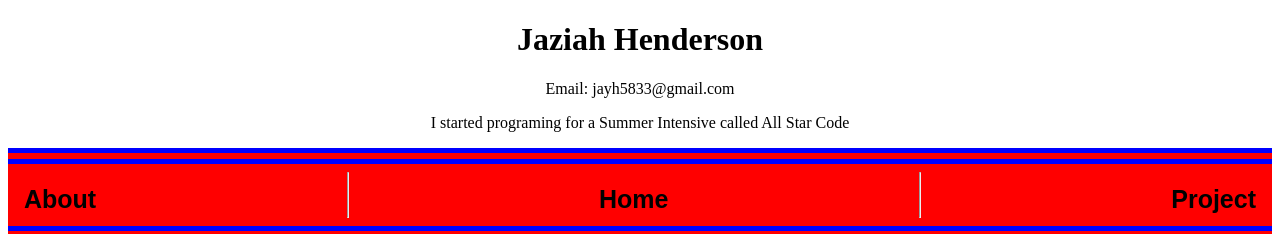
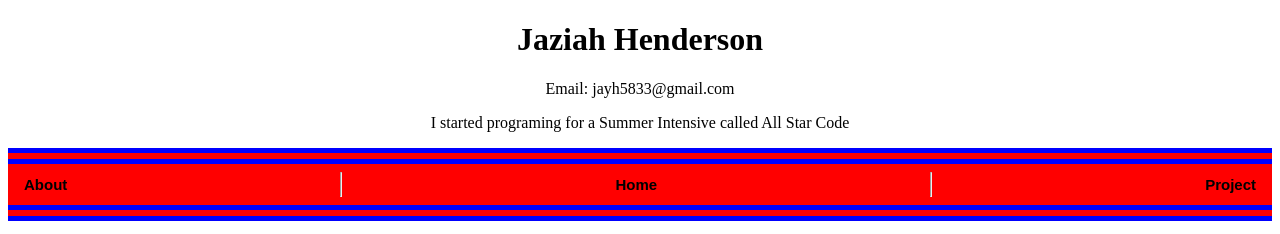
Before and after one commit to JaziahHend/WebPage, a plain HTML site: page index.html in a window 1280 px wide. Shown: the top 234 px of the page. Drawn offline with Linux system fonts and the light colour scheme; a script that the page names is missing.

Commit message:
second commit

```diff
--- a/bane.css
+++ b/bane.css
@@ -23,7 +23,7 @@ header {
     border: black;
     color: black;
     padding: 12px 16px;
-    font-size: 25px;
+    font-size: 15px;
     cursor: pointer;
 }
 .btn:hover {
@@ -52,13 +52,3 @@ header {
 .foot{
     background: white
 }
-@media screen and ( max-width: 500px ) {
-    a {
-        font-size: 3em;
-    }
-}
-@media screen and ( min-width: 500px ) {
-    a {
-        font-size: 3em;
-    }
-}
--- a/main.css
+++ b/main.css
@@ -23,7 +23,7 @@ header {
     border: black;
     color: black;
     padding: 12px 16px;
-    font-size: 25px;
+    font-size: 15px;
     cursor: pointer;
 }
 .btn:hover {
--- a/pain.css
+++ b/pain.css
@@ -23,7 +23,7 @@ header {
     border: black;
     color: black;
     padding: 12px 16px;
-    font-size: 25px;
+    font-size: 15px;
     cursor: pointer;
 }
 .btn:hover {
```
Also changed, not shown: projects.html (+1 -1 lines).
